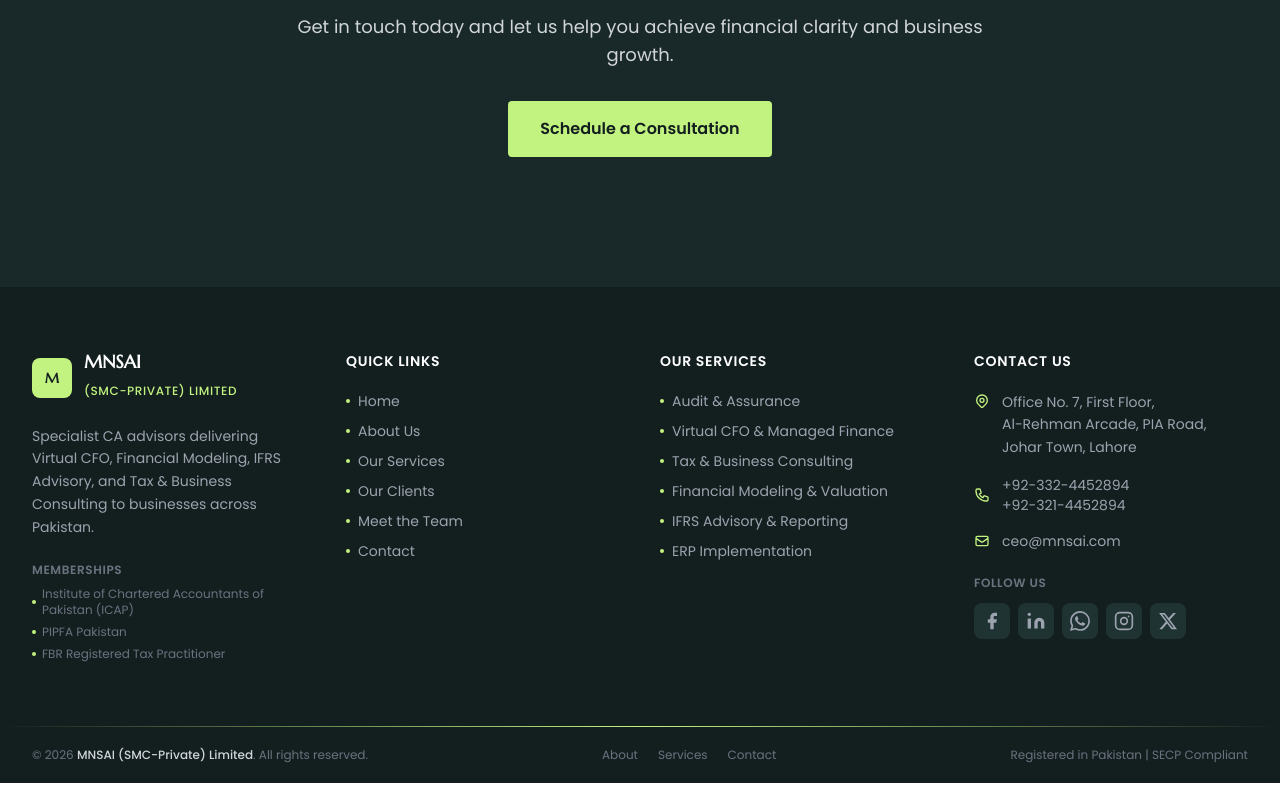
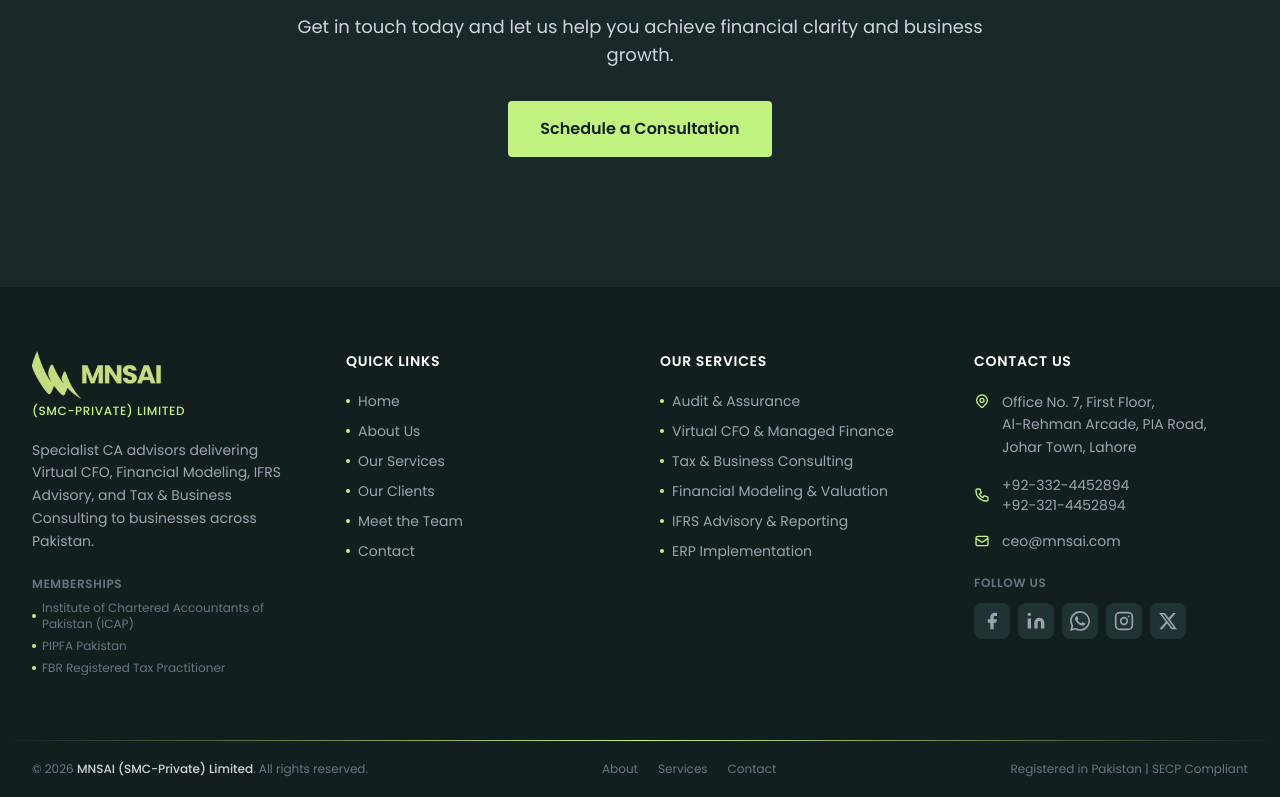
Before and after one commit to whassan89/MNSAI_Webapp, a Next.js app: page / in a window 1280 px wide. Shown: the part 4022-4819 px from the top of the page. Built offline with nearby package versions, Linux system fonts and the light colour scheme.

Commit message:
Replace footer logo placeholder with actual MNSAI logo image
Co-Authored-By: Claude Sonnet 4.6 <noreply@anthropic.com>

```diff
--- a/src/components/Footer.tsx
+++ b/src/components/Footer.tsx
@@ -1,4 +1,5 @@
 import Link from "next/link";
+import Image from "next/image";
 
 const services = [
   { label: "Audit & Assurance",           href: "/services" },
@@ -80,14 +81,14 @@ export default function Footer() {
 
           {/* Brand */}
           <div className="lg:col-span-1">
-            <Link href="/" className="flex items-center gap-3 mb-5">
-              <div className="w-10 h-10 bg-gold-400 rounded-lg flex items-center justify-center flex-shrink-0">
-                <span className="text-navy-900 font-heading font-bold text-sm">M</span>
-              </div>
-              <div>
-                <span className="text-white font-heading font-bold text-lg leading-tight block">MNSAI</span>
-                <span className="text-gold-400 text-xs font-medium tracking-wider">(SMC-PRIVATE) LIMITED</span>
-              </div>
+            <Link href="/" className="flex flex-col gap-1 mb-5">
+              <Image
+                src="/images/mnsai-GREEN.png"
+                alt="MNSAI Logo"
+                width={129}
+                height={48}
+              />
+              <span className="text-gold-400 text-xs font-medium tracking-wider">(SMC-PRIVATE) LIMITED</span>
             </Link>
             <p className="text-sm leading-relaxed mb-6">
               Specialist CA advisors delivering Virtual CFO, Financial Modeling, IFRS Advisory,
```
